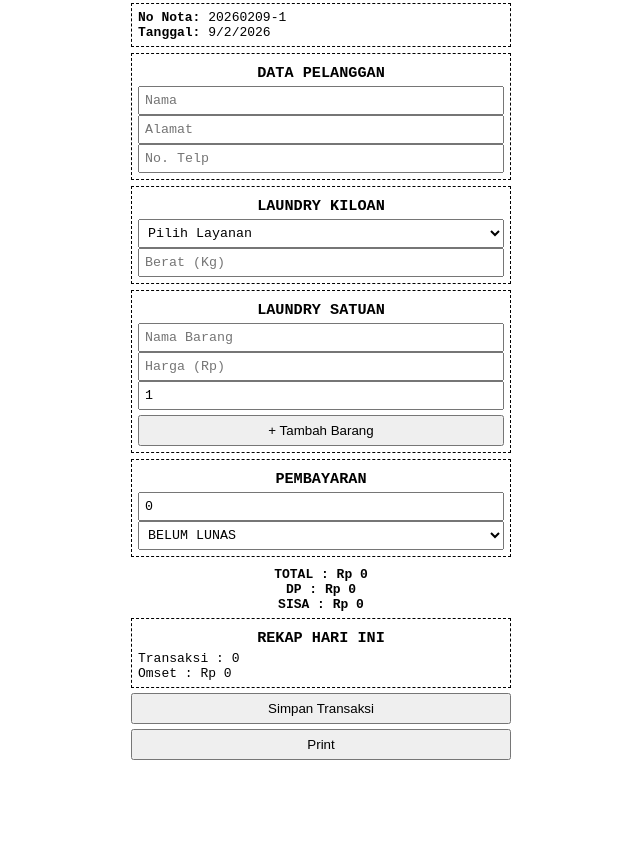
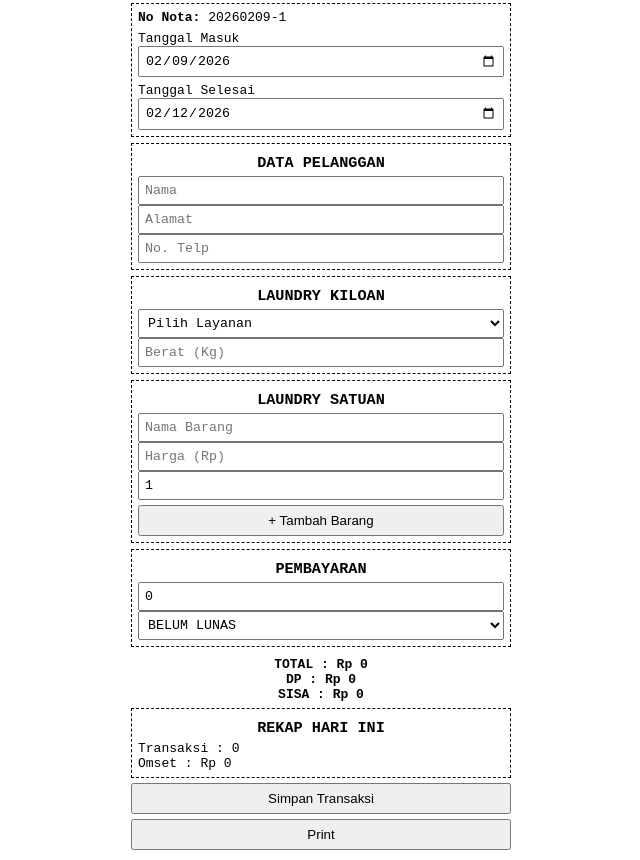
Before and after one commit to gueombow/idealaundry-nota1, a plain HTML site: page index.html in a window 1280 px wide. Shown: the part 39-899 px from the top of the page, without its empty margins (319-959 px from the left). Before the commit the page ends 809 px from the top, so only its background shows below. Drawn offline with Linux system fonts and the light colour scheme.

Commit message:
Update index.html

```diff
--- a/index.html
+++ b/index.html
@@ -25,7 +25,12 @@ button{width:100%;padding:6px;margin-top:5px}
 
 <div class="box">
 <b>No Nota:</b> <span id="nota"></span><br>
-<b>Tanggal:</b> <span id="tanggal"></span>
+
+<label>Tanggal Masuk</label>
+<input type="date" id="tglMasuk">
+
+<label>Tanggal Selesai</label>
+<input type="date" id="tglSelesai">
 </div>
 
 <div class="box">
@@ -84,7 +89,11 @@ Omset : Rp <span id="omset">0</span>
 <script>
 const today=new Date();
 const key=today.toISOString().slice(0,10);
-tanggal.innerText=today.toLocaleDateString("id-ID");
+
+// TANGGAL MASUK & SELESAI DEFAULT
+tglMasuk.valueAsDate = today;
+const selesai = new Date(today.getTime()+3*86400000);
+tglSelesai.valueAsDate = selesai;
 
 // NOTA OTOMATIS
 let no=localStorage.getItem("nota_"+key);
@@ -94,7 +103,6 @@ nota.innerText=key.replace(/-/g,"")+"-"+no;
 
 // DATA BARANG
 let barang=[];
-
 function rp(x){return Number(x).toLocaleString("id-ID")}
 
 function tambahBarang(){
@@ -104,14 +112,12 @@ function tambahBarang(){
  if(!n||h<=0||j<=0)return;
 
  barang.push({n,h,j,t:h*j});
- render();
- hitung();
+ render();hitung();
  namaBarang.value="";hargaBarang.value="";jumlahBarang.value=1;
 }
 
 function hapus(i){
- barang.splice(i,1);
- render();hitung();
+ barang.splice(i,1);render();hitung();
 }
 
 function render(){
```
